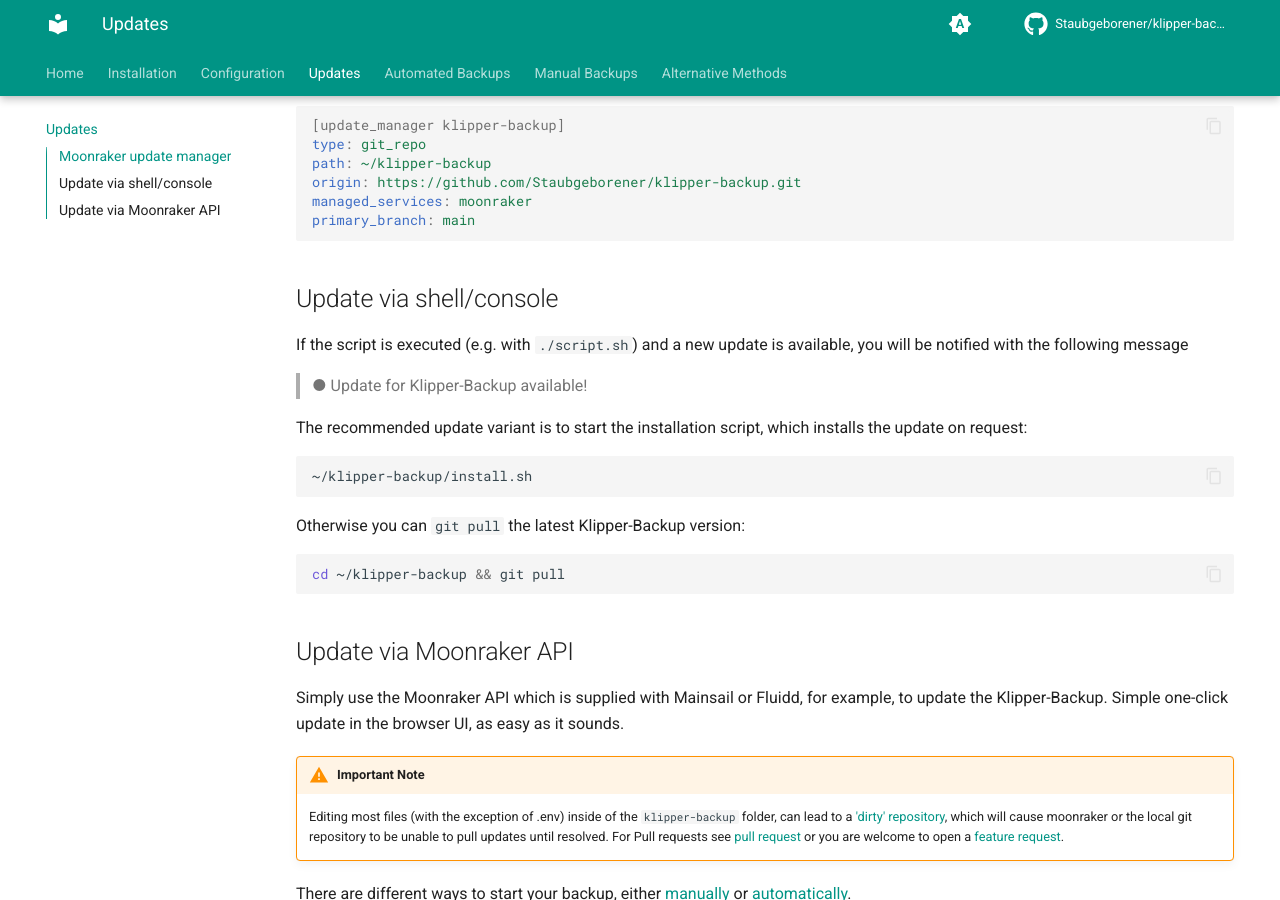
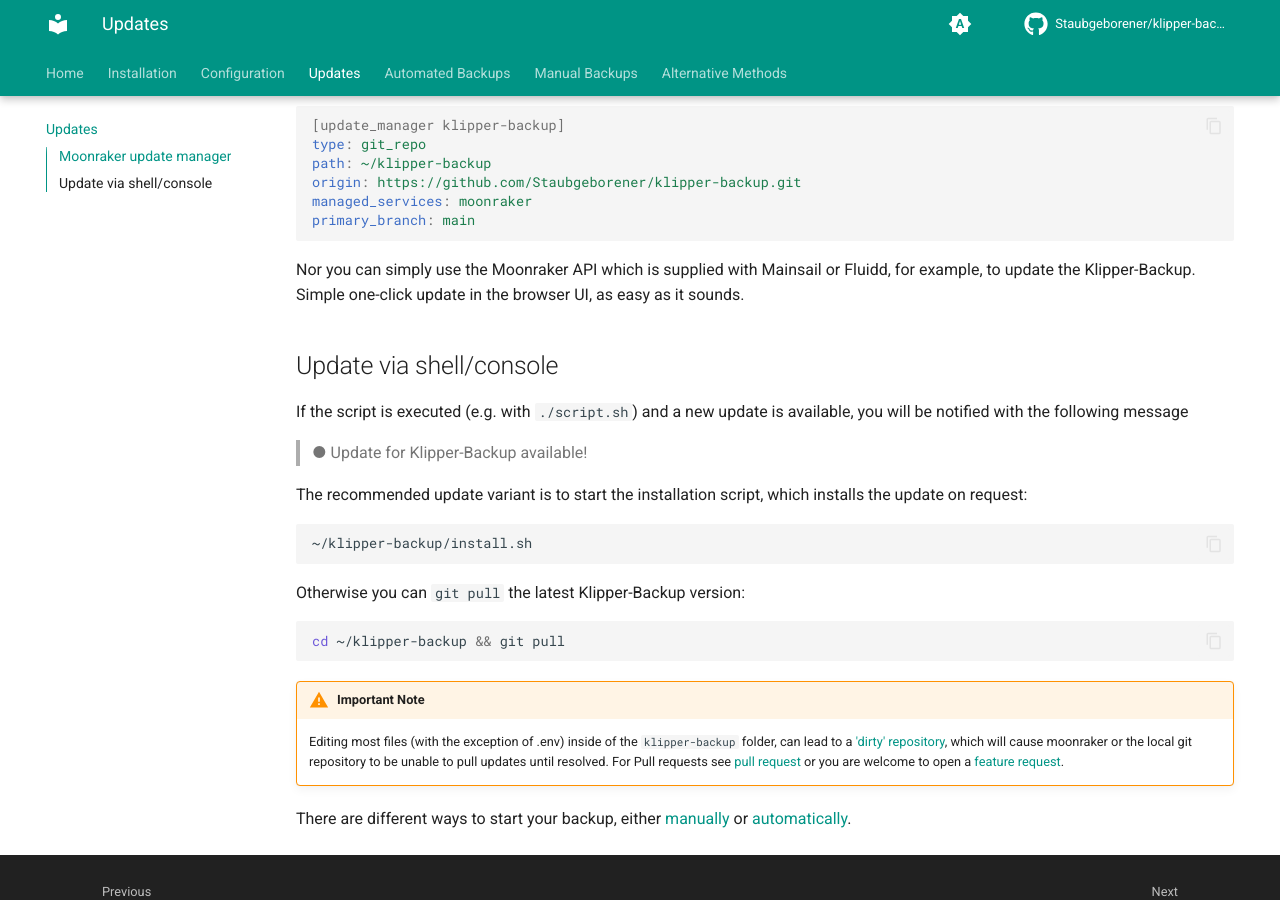
Before and after one commit to Staubgeborener/Klipper-Backup, an MkDocs documentation site: the page built from docs/updating.md, in a window 1280 px wide and 900 px high, scrolled down 348 px. Built offline with MkDocs 1.6.1 and Material for MkDocs 9.7.7, drawn with Linux system fonts in a browser that asks for light colours; comment, search, counter and statistics services are not loaded; some of the changed lines change nothing that is shown.

Commit message:
Update updating.md

````diff
--- a/docs/updating.md
+++ b/docs/updating.md
@@ -14,8 +14,9 @@
 primary_branch: main
 ```
 
+Nor you can simply use the Moonraker API which is supplied with Mainsail or Fluidd, for example, to update the Klipper-Backup. Simple one-click update in the browser UI, as easy as it sounds.
+
 ## Update via shell/console
-
 If the script is executed (e.g. with `./script.sh`) and a new update is available, you will be notified with the following message
 > ● Update for Klipper-Backup available!
 
@@ -29,9 +30,6 @@
 cd ~/klipper-backup && git pull
 ```
 
-## Update via Moonraker API
-Simply use the Moonraker API which is supplied with Mainsail or Fluidd, for example, to update the Klipper-Backup. Simple one-click update in the browser UI, as easy as it sounds.
-
 !!! warning "Important Note"
     Editing most files (with the exception of .env) inside of the `klipper-backup` folder, can lead to a ['dirty' repository](https://docs.mainsail.xyz/setup/updates/update-manager#dirty){:target="_blank"}, which will cause moonraker or the local git repository to be unable to pull updates until resolved. For Pull requests see [pull request](https://github.com/Staubgeborener/klipper-backup/pulls){:target="_blank"} or you are welcome to open a [feature request](https://github.com/Staubgeborener/klipper-backup/issues){:target="_blank"}.
 
````
